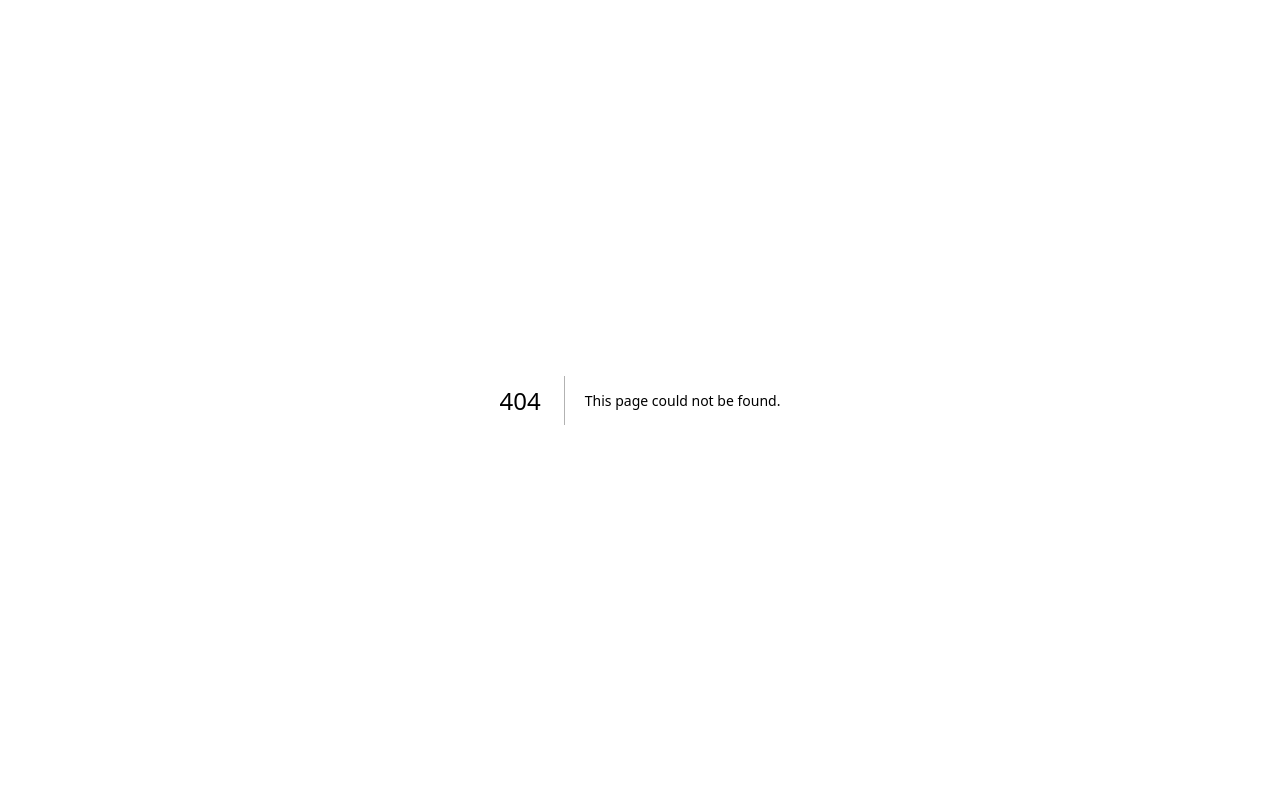
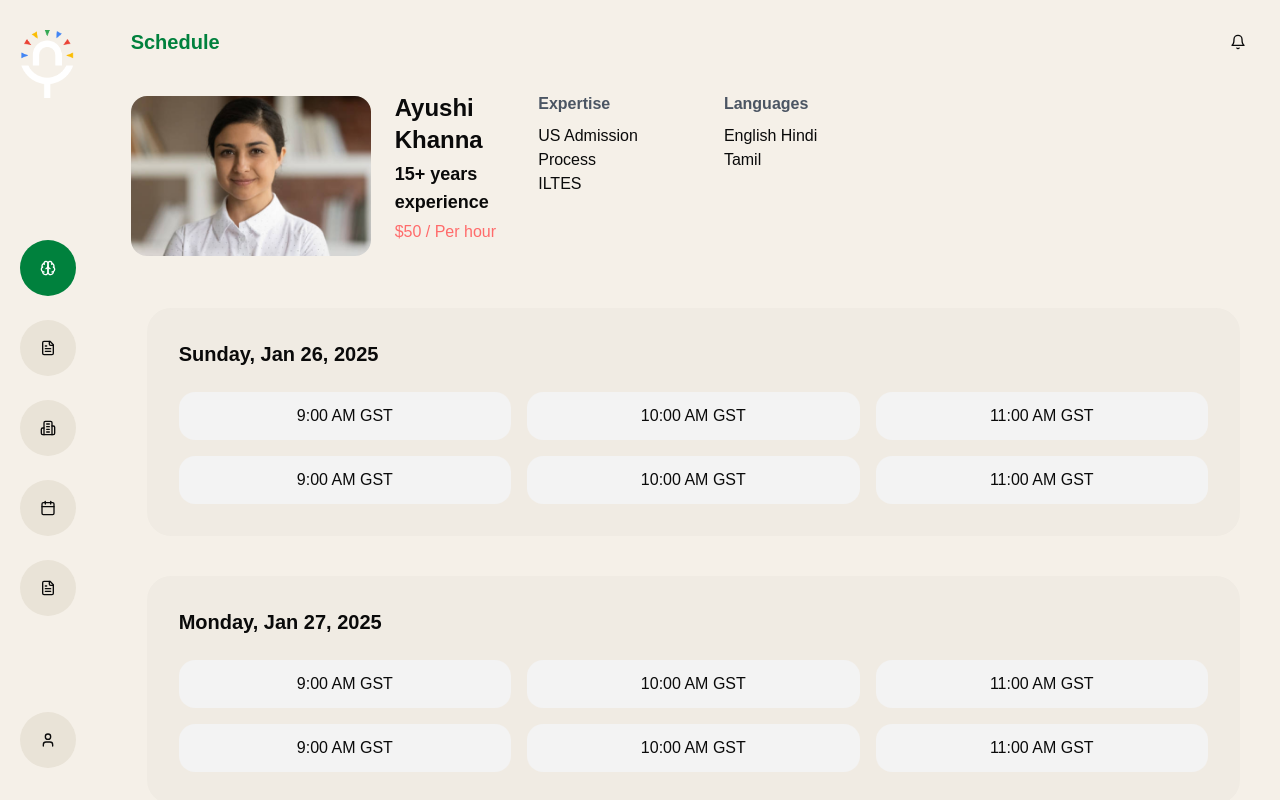
Before and after one commit to Aditya-A-G/clyra, a Next.js app: page /schedule in a window 1280 px wide. Before the commit this address had no page. Shown: the top 800 px of the page. Built offline with nearby package versions, Linux system fonts and the light colour scheme.

Commit message:
create schedule page

```diff
--- /dev/null
+++ b/src/app/schedule/page.tsx
@@ -0,0 +1,183 @@
+"use client";
+
+import { Sidebar } from "@/components/ui/dashboard/sidebar";
+import { Button } from "@/components/ui/button";
+import { Textarea } from "@/components/ui/textarea";
+import { Checkbox } from "@/components/ui/checkbox";
+import { Bell } from "lucide-react";
+import Image from "next/image";
+import counsellorImage from "../../../public/counsellor.png";
+import { useState } from "react";
+
+export default function Schedule() {
+  const [selectedSlot, setSelectedSlot] = useState<{
+    date: string;
+    time: string;
+  } | null>(null);
+
+  const startDate = new Date(2025, 0, 26);
+  const numberOfDays = 3;
+  const timeSlots = [
+    "9:00 AM GST",
+    "10:00 AM GST",
+    "11:00 AM GST",
+    "9:00 AM GST",
+    "10:00 AM GST",
+    "11:00 AM GST",
+  ];
+
+  const schedules = Array.from({ length: numberOfDays }).map((_, i) => {
+    const date = new Date(startDate);
+    date.setDate(date.getDate() + i);
+    return {
+      day: date.toLocaleDateString("en-US", {
+        weekday: "long",
+        day: "numeric",
+        month: "short",
+        year: "numeric",
+      }),
+    };
+  });
+
+  return (
+    <div className="min-h-screen bg-[#f5f0e8] grid grid-cols-12">
+      <div className="col-span-1">
+        <Sidebar />
+      </div>
+
+      <div className="col-span-11 flex-1 p-6">
+        <header className="flex justify-between items-center mb-8">
+          <div>
+            <div className="text-[#00813d] text-xl font-bold">Schedule</div>
+          </div>
+          <Button variant="ghost" size="icon" className="rounded-full">
+            <Bell className="h-5 w-5" />
+          </Button>
+        </header>
+
+        <div className="mb-8 flex gap-6 items-center">
+          <div className="w-60 h-40 relative rounded-2xl overflow-hidden flex-shrink-0">
+            <Image
+              src={counsellorImage}
+              alt="Ayushi Khanna"
+              layout="fill"
+              objectFit="cover"
+              quality={100}
+            />
+          </div>
+
+          <div className="flex-1 grid grid-cols-6">
+            <div className="mb-4">
+              <h2 className="text-2xl font-semibold mb-1">Ayushi Khanna</h2>
+              <p className="text-lg font-semibold mb-1">15+ years experience</p>
+              <p className="text-[#FF6B6B] font-medium">$50 / Per hour</p>
+            </div>
+
+            <div className="flex gap-16 col-span-2">
+              <div>
+                <h3 className="text-gray-600 font-bold mb-2">Expertise</h3>
+                <div>
+                  <p>US Admission Process</p>
+                  <p>ILTES</p>
+                </div>
+              </div>
+
+              <div>
+                <h3 className="text-gray-600 font-bold mb-2">Languages</h3>
+                <p>English Hindi Tamil</p>
+              </div>
+            </div>
+          </div>
+        </div>
+        {selectedSlot ? (
+          <div className="border border-black rounded-3xl p-8">
+            <h3 className="text-xl font-semibold mb-2">{selectedSlot.date}</h3>
+            <p className="text-lg mb-4">
+              {selectedSlot.time} - {getEndTime(selectedSlot.time)} GST
+            </p>
+
+            <p className="text-gray-600 mb-4">
+              Meeting will be scheduled via Google Meet and link will be share
+              after scheduling
+            </p>
+
+            <div className="space-y-6">
+              <div>
+                <Textarea
+                  placeholder="Add specific question you have, so counsellor can be ready with answer to better guide you"
+                  className="min-h-[350px] bg-white"
+                />
+              </div>
+
+              <div className="flex items-center justify-between ">
+                <div className="flex items-center space-x-2">
+                  <Checkbox id="terms" />
+                  <label
+                    htmlFor="terms"
+                    className="text-sm text-gray-600 leading-none peer-disabled:cursor-not-allowed peer-disabled:opacity-70"
+                  >
+                    I here by approve Clyra Labs to share the profile and
+                    academic details with counsellor to provide better guidance
+                  </label>
+                </div>
+                <div className="flex justify-end">
+                  <Button
+                    className="bg-[#00813d] hover:bg-[#00813d]/90 text-white px-8 font-semibold"
+                    onClick={() => setSelectedSlot(null)}
+                  >
+                    Pay $50 & Schedule
+                  </Button>
+                </div>
+              </div>
+            </div>
+          </div>
+        ) : (
+          <div className="flex flex-col gap-10 p-4">
+            {schedules.map((schedule, index) => (
+              <div key={index} className="bg-[#f0ebe3] rounded-3xl p-8">
+                <h3 className="text-xl font-semibold mb-6">{schedule.day}</h3>
+
+                <div className="grid grid-cols-3 gap-4">
+                  {timeSlots.map((time, index) => (
+                    <button
+                      key={index}
+                      className="bg-[#F3F3F3] text-center py-3 px-6 rounded-2xl hover:bg-gray-200 transition-colors"
+                      onClick={() =>
+                        setSelectedSlot({ date: schedule.day, time })
+                      }
+                    >
+                      {time}
+                    </button>
+                  ))}
+                </div>
+              </div>
+            ))}
+          </div>
+        )}
+      </div>
+    </div>
+  );
+}
+function getEndTime(startTime: string): string {
+  const [time, period] = startTime.split(" ");
+  const [hours, minutes] = time.split(":");
+  let hour = parseInt(hours);
+
+  if (period === "PM" && hour !== 12) {
+    hour += 12;
+  } else if (period === "AM" && hour === 12) {
+    hour = 0;
+  }
+
+  hour = (hour + 1) % 24;
+
+  if (hour === 0) {
+    return `12:${minutes} AM`;
+  } else if (hour < 12) {
+    return `${hour}:${minutes} AM`;
+  } else if (hour === 12) {
+    return `12:${minutes} PM`;
+  } else {
+    return `${hour - 12}:${minutes} PM`;
+  }
+}
--- /dev/null
+++ b/src/components/ui/textarea.tsx
@@ -0,0 +1,22 @@
+import * as React from "react"
+
+import { cn } from "@/lib/utils"
+
+const Textarea = React.forwardRef<
+  HTMLTextAreaElement,
+  React.ComponentProps<"textarea">
+>(({ className, ...props }, ref) => {
+  return (
+    <textarea
+      className={cn(
+        "flex min-h-[60px] w-full rounded-md border border-input bg-transparent px-3 py-2 text-base shadow-sm placeholder:text-muted-foreground focus-visible:outline-none focus-visible:ring-1 focus-visible:ring-ring disabled:cursor-not-allowed disabled:opacity-50 md:text-sm",
+        className
+      )}
+      ref={ref}
+      {...props}
+    />
+  )
+})
+Textarea.displayName = "Textarea"
+
+export { Textarea }
```
Also changed, not shown: public/counsellor.png (added).
